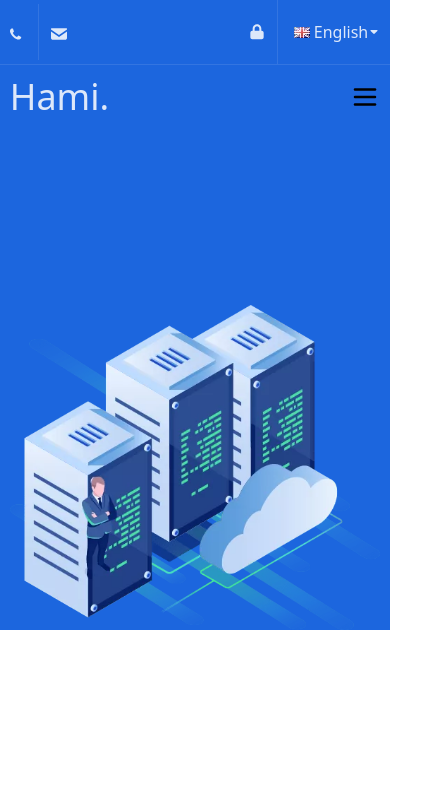
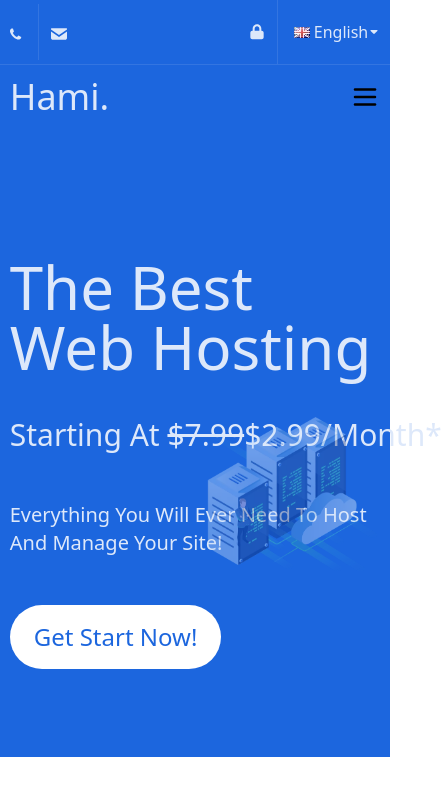
Before and after one commit to nimamesbah/project-host-test, a plain HTML site: page src/index.html in a window 390 px wide. Shown: the whole page, 442 px wide, since content can reach past the window. Drawn offline with Linux system fonts and the light colour scheme.

Commit message:
slider mobile finalize

```diff
--- a/src/index.html
+++ b/src/index.html
@@ -73,17 +73,19 @@
       </div>
     </div>
     <!--upper slider nav end-->
-    <div class="w-full bg-main-nav-bg pt-44">
-        <div class="sm:w-4/5 mx-auto sm:flex sm:flex-row sm:justify-between sm:items-end w-95 flex flex-col  ">
-            <div class="hidden sm:block text-nav-text-color h-[500px] capitalize ">
-                <h2 class="text-8xl">the best</h2>
-                <h2 class="text-8xl mb-10">web hosting</h2>
-                <h4 class="text-5xl w-max">starting at <span class="line-through">$7.99</span>$2.99/month*</h4>
-                <p class="text-2xl mt-12">everything you will ever need to host and manage your site!</p>
+    <div class="w-full bg-main-nav-bg pt-32 ">
+        <div class="sm:w-4/5 mx-auto sm:flex sm:flex-row sm:justify-between sm:items-end w-95 flex flex-col relative   ">
+            <div class="block sm:block text-nav-text-color h-[500px] capitalize z-0 ">
+                <h2 class="sm:text-8xl text-6xl ">the best</h2>
+                <h2 class="sm:text-8xl text-6xl mb-10">web hosting</h2>
+                <h4 class="sm:text-5xl text-3xl w-max">starting at <span class="line-through">$7.99</span>$2.99/month*</h4>
+                <p class="sm:text-2xl text-xl mt-12">everything you will ever need to host and manage your site!</p>
                 <button class="bg-white text-slider-btn-color capitalize py-4 px-6 text-2xl rounded-full mt-12 ">get start now!</button>
 
             </div>
-            <img  width="600px" src="./assets/images/2.png.webp" alt="slider images">
+            <div class=" absolute right-[1%] top-[32%] z-[1] sm:static opacity-40">
+                <img class=" w-44 sm:w-[600px]"  width="600px" src="./assets/images/2.png.webp" alt="slider images">
+            </div>
         </div>
 
     </div>
```
Also changed, not shown: src/assets/images/welcome-pattern.png (added), src/output.css.
